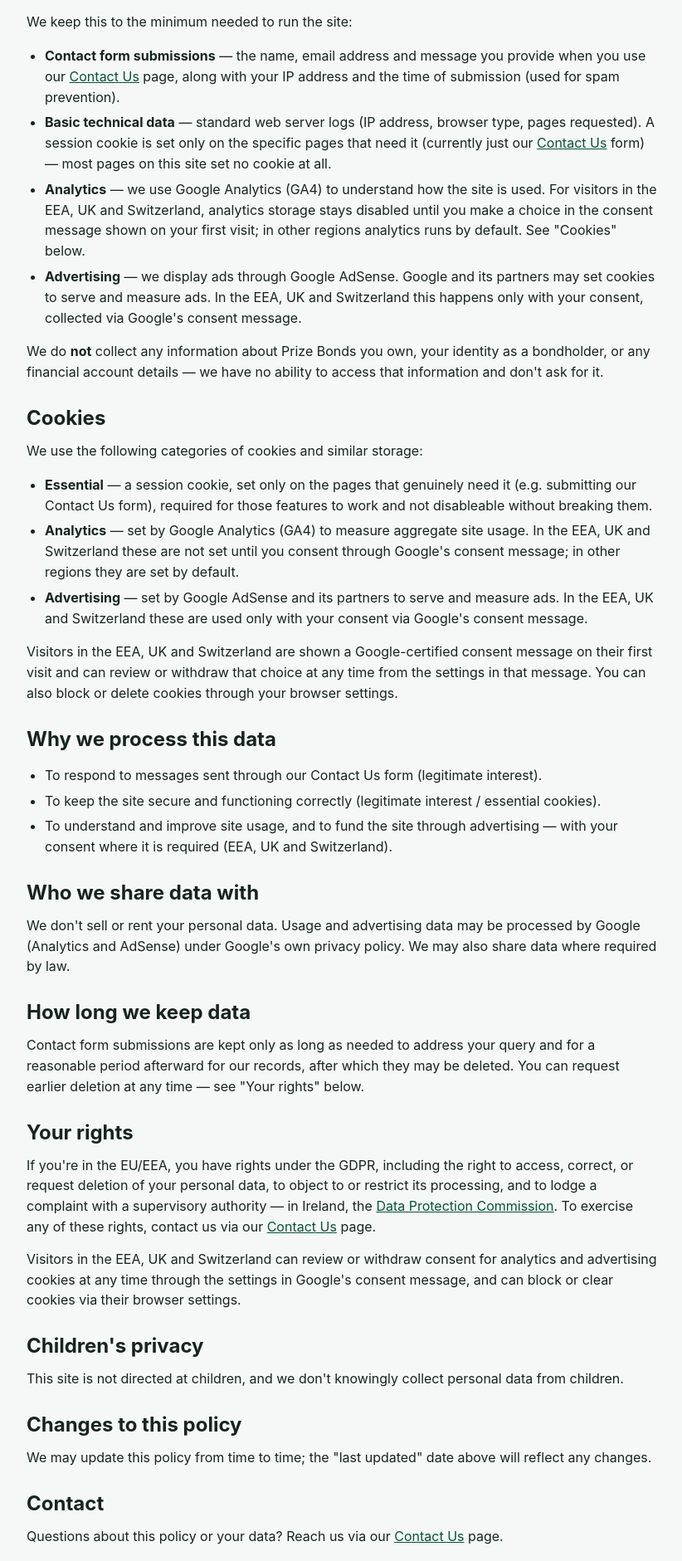
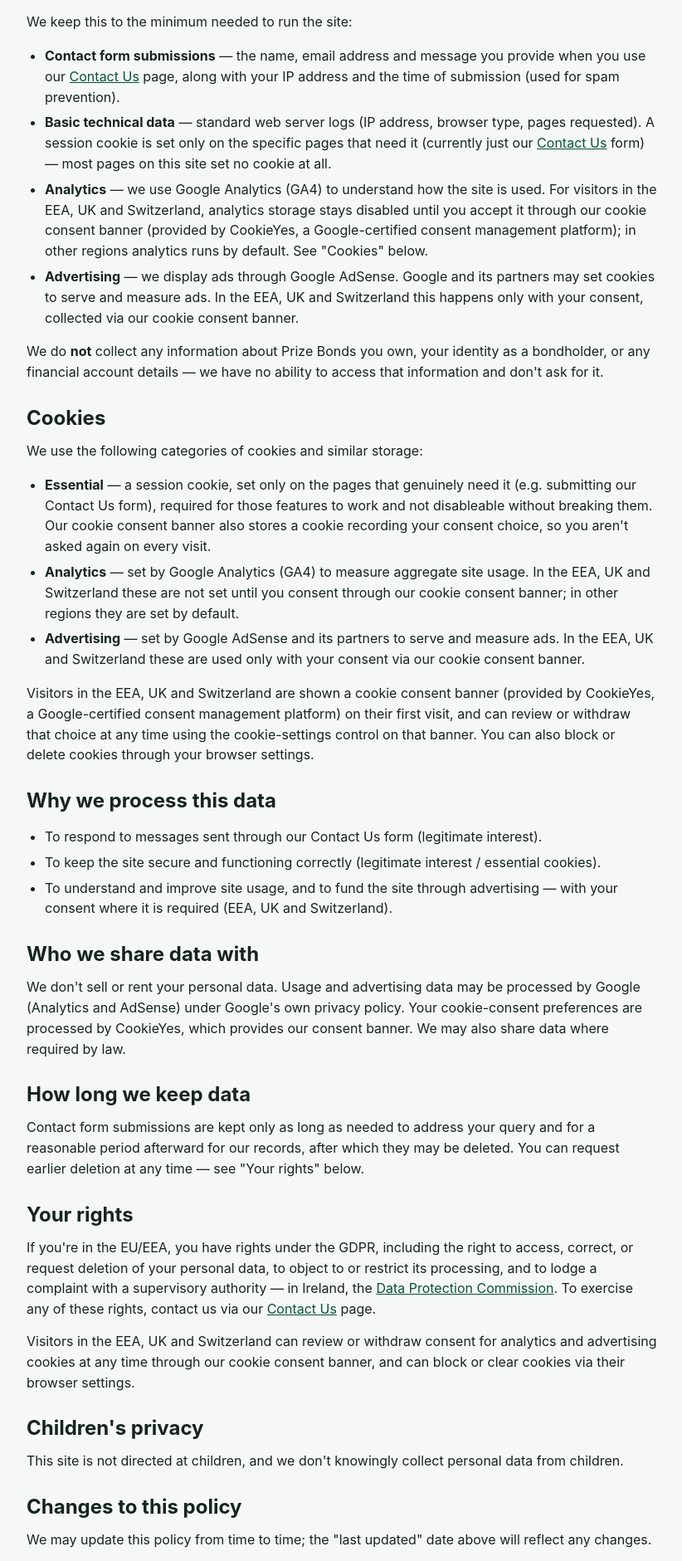
Before and after one commit to umarsharjeel/irishprizebonds, a CodeIgniter app: page /content/privacy_policy/ in a window 1280 px wide. Shown: the part 307-2188 px from the top of the page at 83% size, without its empty margins (84-906 px from the left). Run offline with CodeIgniter, Linux system fonts and the light colour scheme; some libraries are stand-ins or nearby versions.

Commit message:
cookie yes and privacy policy changes

```diff
--- a/application/views/privacy_policy.php
+++ b/application/views/privacy_policy.php
@@ -16,8 +16,8 @@
 		<ul>
 			<li><strong>Contact form submissions</strong> — the name, email address and message you provide when you use our <a href="<?php echo base_url(); ?>contact-us/">Contact Us</a> page, along with your IP address and the time of submission (used for spam prevention).</li>
 			<li><strong>Basic technical data</strong> — standard web server logs (IP address, browser type, pages requested). A session cookie is set only on the specific pages that need it (currently just our <a href="<?php echo base_url(); ?>contact-us/">Contact Us</a> form) — most pages on this site set no cookie at all.</li>
-			<li><strong>Analytics</strong> — we use Google Analytics (GA4) to understand how the site is used. For visitors in the EEA, UK and Switzerland, analytics storage stays disabled until you make a choice in the consent message shown on your first visit; in other regions analytics runs by default. See "Cookies" below.</li>
-			<li><strong>Advertising</strong> — we display ads through Google AdSense. Google and its partners may set cookies to serve and measure ads. In the EEA, UK and Switzerland this happens only with your consent, collected via Google's consent message.</li>
+			<li><strong>Analytics</strong> — we use Google Analytics (GA4) to understand how the site is used. For visitors in the EEA, UK and Switzerland, analytics storage stays disabled until you accept it through our cookie consent banner (provided by CookieYes, a Google-certified consent management platform); in other regions analytics runs by default. See "Cookies" below.</li>
+			<li><strong>Advertising</strong> — we display ads through Google AdSense. Google and its partners may set cookies to serve and measure ads. In the EEA, UK and Switzerland this happens only with your consent, collected via our cookie consent banner.</li>
 		</ul>
 		<p>
 			We do <strong>not</strong> collect any information about Prize Bonds you own, your identity as a bondholder,
@@ -27,14 +27,15 @@
 		<h2>Cookies</h2>
 		<p>We use the following categories of cookies and similar storage:</p>
 		<ul>
-			<li><strong>Essential</strong> — a session cookie, set only on the pages that genuinely need it (e.g. submitting our Contact Us form), required for those features to work and not disableable without breaking them.</li>
-			<li><strong>Analytics</strong> — set by Google Analytics (GA4) to measure aggregate site usage. In the EEA, UK and Switzerland these are not set until you consent through Google's consent message; in other regions they are set by default.</li>
-			<li><strong>Advertising</strong> — set by Google AdSense and its partners to serve and measure ads. In the EEA, UK and Switzerland these are used only with your consent via Google's consent message.</li>
+			<li><strong>Essential</strong> — a session cookie, set only on the pages that genuinely need it (e.g. submitting our Contact Us form), required for those features to work and not disableable without breaking them. Our cookie consent banner also stores a cookie recording your consent choice, so you aren't asked again on every visit.</li>
+			<li><strong>Analytics</strong> — set by Google Analytics (GA4) to measure aggregate site usage. In the EEA, UK and Switzerland these are not set until you consent through our cookie consent banner; in other regions they are set by default.</li>
+			<li><strong>Advertising</strong> — set by Google AdSense and its partners to serve and measure ads. In the EEA, UK and Switzerland these are used only with your consent via our cookie consent banner.</li>
 		</ul>
 		<p>
-			Visitors in the EEA, UK and Switzerland are shown a Google-certified consent message on their first visit
-			and can review or withdraw that choice at any time from the settings in that message. You can also block or
-			delete cookies through your browser settings.
+			Visitors in the EEA, UK and Switzerland are shown a cookie consent banner (provided by CookieYes, a
+			Google-certified consent management platform) on their first visit, and can review or withdraw that choice
+			at any time using the cookie-settings control on that banner. You can also block or delete cookies through
+			your browser settings.
 		</p>
 
 		<h2>Why we process this data</h2>
@@ -47,7 +48,8 @@
 		<h2>Who we share data with</h2>
 		<p>
 			We don't sell or rent your personal data. Usage and advertising data may be processed by Google (Analytics
-			and AdSense) under Google's own privacy policy. We may also share data where required by law.
+			and AdSense) under Google's own privacy policy. Your cookie-consent preferences are processed by CookieYes,
+			which provides our consent banner. We may also share data where required by law.
 		</p>
 
 		<h2>How long we keep data</h2>
@@ -67,8 +69,8 @@
 		</p>
 		<p>
 			Visitors in the EEA, UK and Switzerland can review or withdraw consent for analytics and advertising
-			cookies at any time through the settings in Google's consent message, and can block or clear cookies
-			via their browser settings.
+			cookies at any time through our cookie consent banner, and can block or clear cookies via their browser
+			settings.
 		</p>
 
 		<h2>Children's privacy</h2>
--- a/application/views/website/header.php
+++ b/application/views/website/header.php
@@ -2,6 +2,9 @@
 <html lang="en">
 <head>
 	<meta charset="utf-8">
+	<!-- Start cookieyes banner -->
+	<script id="cookieyes" type="text/javascript" src="https://cdn-cookieyes.com/client_data/6e44fce2d804c37ac945e9d89499ceb6/script.js"></script>
+	<!-- End cookieyes banner -->
 	<title><?php echo isset($title) ? $title : 'Irish Prize Bonds'; ?></title>
 	<meta name="description" content="<?php echo isset($description) ? htmlspecialchars($description) : ''; ?>">
 	<meta content="width=device-width, initial-scale=1" name="viewport" />
```
